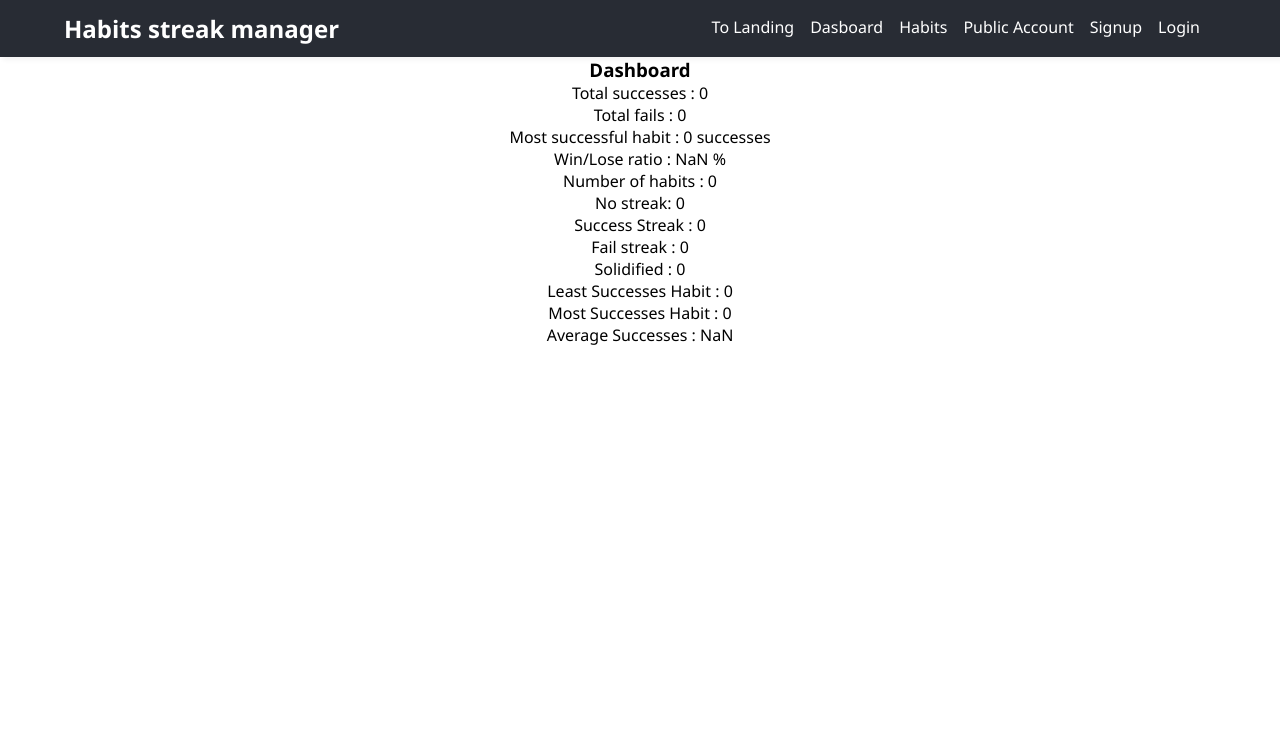
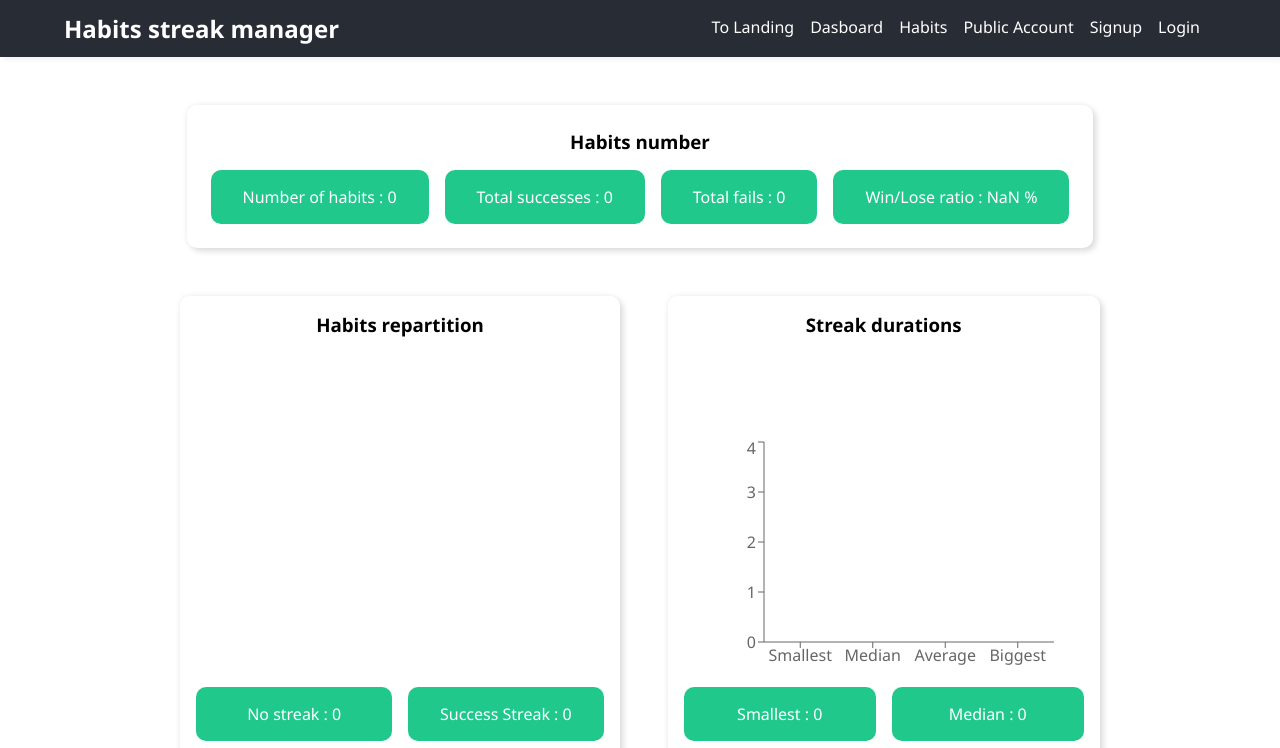
Before and after one commit to Jordan6794/Habits30, a React (Create React App) app: page /dashboard in a window 1280 px wide. Shown: the top 748 px of the page. Built offline with nearby package versions, Linux system fonts and the light colour scheme.

Commit message:
Dashboard design V1

```diff
--- a/src/components/Dashboard/BarChartComponent.tsx
+++ b/src/components/Dashboard/BarChartComponent.tsx
@@ -6,8 +6,8 @@ const BarChartComponent: FunctionComponent<{data: Array<{name: string, Successes
 	return (
 		// <ResponsiveContainer width="100%" height="100%">
 			<BarChart
-				width={500}
-				height={300}
+				width={400}
+				height={240}
 				data={data}
 				margin={{
 					top: 5,
@@ -16,7 +16,7 @@ const BarChartComponent: FunctionComponent<{data: Array<{name: string, Successes
 					bottom: 5,
 				}}
 			>
-				<CartesianGrid strokeDasharray="3 3" />
+				{/* <CartesianGrid strokeDasharray="3 3" /> */}
 				<XAxis dataKey="name" />
 				<YAxis />
 				<Tooltip />
--- /dev/null
+++ b/src/components/Dashboard/Dashboard.module.css
@@ -0,0 +1,72 @@
+
+.topStatsDiv {
+    display: flex;
+    justify-content: center;
+    margin-top: 3em;
+    margin-bottom: 3em;
+}
+
+.topStatsContainer {
+    max-width: 90%;
+    box-shadow: 3px 3px 6px rgba(0,0,0,0.15), -2px -2px 4px rgba(0,0,0,0.03);
+    padding: 1.5em;
+    border-radius: 10px;
+}
+
+.topTitleDiv{
+    margin-bottom: 1em;
+}
+
+.topContentDiv {
+    display: flex;
+}
+
+.textStats {
+    display: flex;
+}
+.statBoxDiv {
+    background-color: var(--main-color);
+    color: white;
+    padding: 1em 2em;
+    border-radius: 10px;
+}
+
+.marginRight {
+    margin-right: 1em;
+}
+
+.bottomStatsDiv {
+    display: flex;
+    justify-content: center;
+    margin-bottom: 4em;
+}
+
+.pieDiv,
+.barChartDiv {
+    padding: 1em;
+    box-shadow: 3px 3px 6px rgba(0,0,0,0.15), -2px -2px 4px rgba(0,0,0,0.03);
+    border-radius: 10px;
+}
+
+.pieDiv {
+    margin-right: 3em;
+}
+
+.pieTextStats {
+    display: grid;
+    grid-template-columns: 1fr 1fr;
+    gap: 1em;
+}
+
+.chartDiv {
+    height: 250px;
+    margin-top: 100px;
+    display: flex;
+    align-items: baseline;
+}
+
+.barTextStats {
+    display: grid;
+    grid-template-columns: 1fr;
+    gap: 1em;
+}
--- a/src/components/Dashboard/Dashboard.tsx
+++ b/src/components/Dashboard/Dashboard.tsx
@@ -4,30 +4,33 @@ import { useAppSelector } from '../../hooks'
 import {
 	calculateAverageSuccesses,
 	calculateMostSuccessesHabit,
-	calculateMostSuccessfulHabit,
 	calculateNonStreakedHabits,
 	calculateSmallestSuccessesHabit,
 	calculateStreakedHabits,
 	calculateTotalSuccesses,
 	calculateSuccessesFailRatio,
 	calculateTotalFails,
+	calculateMedianSuccesses,
 } from '../../services/stats.service'
 import { SUCCESS_STREAK_COLOR, SUCCESS_FINISH_COLOR, FAIL_STREAK_COLOR } from '../../consts/consts'
 
 import PieComponent from './PieComponent'
 import BarChartComponent from './BarChartComponent'
+import StatBox from './StatBox'
+
+import styles from './Dashboard.module.css'
 
 const Dasboard: FunctionComponent = () => {
 	const habits = useAppSelector((state) => state.habits)
 
 	const totalSuccesses = calculateTotalSuccesses(habits)
 	const totalFails = calculateTotalFails(habits)
-	const mostSuccessfulHabit = calculateMostSuccessfulHabit(habits)
 	const successFailRatio = calculateSuccessesFailRatio(habits)
 
 	const smallestSuccessHabit = calculateSmallestSuccessesHabit(habits)
 	const mostSuccessHabit = calculateMostSuccessesHabit(habits)
 	const averageSuccesses = calculateAverageSuccesses(habits)
+	const medianSuccesses = calculateMedianSuccesses(habits)
 
 	const solidifiedHabits = calculateStreakedHabits(habits, SUCCESS_FINISH_COLOR)
 	const successStreakHabits = calculateStreakedHabits(habits, SUCCESS_STREAK_COLOR)
@@ -43,30 +46,79 @@ const Dasboard: FunctionComponent = () => {
 	const pieColors = ['gray', 'green', 'red', '#20C98B']
 
 	const barData = [
-    {name: 'Smallest streak', Successes: smallestSuccessHabit},
-    {name: 'Average streak', Successes: averageSuccesses},
-    {name: 'Biggest streak', Successes: mostSuccessHabit}
+		{ name: 'Smallest', Successes: smallestSuccessHabit },
+		{ name: 'Median', Successes: medianSuccesses },
+		{ name: 'Average', Successes: averageSuccesses },
+		{ name: 'Biggest', Successes: mostSuccessHabit },
 	]
 
 	return (
 		<>
-			<h3>Dashboard</h3>
+			<div className={styles.topStatsDiv}>
+				<div className={styles.topStatsContainer}>
+					<div className={styles.topTitleDiv}>
+						<h3>Habits number</h3>
+					</div>
+					<div className={styles.topContentDiv}>
+						<div className={`${styles.statBoxDiv} ${styles.marginRight}`}>
+							<p>Number of habits : {habits.length}</p>
+						</div>
+						<StatBox>
 							<p>Total successes : {totalSuccesses}</p>
+						</StatBox>
+						<div className={`${styles.statBoxDiv} ${styles.marginRight}`}>
 							<p>Total fails : {totalFails}</p>
-			<p>Most successful habit : {mostSuccessfulHabit} successes</p>
+						</div>
+						<div className={styles.statBoxDiv}>
 							<p>Win/Lose ratio : {successFailRatio} %</p>
-			<p>Number of habits : {habits.length}</p>
-      <p>No streak: {noStreakHabits}</p>
+						</div>
+					</div>
+				</div>
+			</div>
+
+			<div className={styles.bottomStatsDiv}>
+				<div className={styles.pieDiv}>
+					<h3>Habits repartition</h3>
+					<div className={styles.charttDiv}>
+						<PieComponent data={pieData} colors={pieColors} />
+					</div>
+					<div className={styles.pieTextStats}>
+						<div className={styles.statBoxDiv}>
+							<p>No streak : {noStreakHabits}</p>
+						</div>
+						<div className={styles.statBoxDiv}>
 							<p>Success Streak : {successStreakHabits}</p>
+						</div>
+						<div className={styles.statBoxDiv}>
 							<p>Fail streak : {failStreakHabits}</p>
+						</div>
+						<div className={styles.statBoxDiv}>
 							<p>Solidified : {solidifiedHabits}</p>
-      <p>Least Successes Habit : {smallestSuccessHabit}</p>
-      <p>Most Successes Habit : {mostSuccessHabit}</p>
-      <p>Average Successes : {averageSuccesses}</p>
+						</div>
+					</div>
+				</div>
 
-      <PieComponent data={pieData} colors={pieColors} />
-      <BarChartComponent data={barData}/>
-
+				<div className={styles.barChartDiv}>
+					<h3>Streak durations</h3>
+					<div className={styles.chartDiv}>
+						<BarChartComponent data={barData} />
+					</div>
+					<div className={styles.pieTextStats}>
+						<div className={styles.statBoxDiv}>
+							<p>Smallest : {smallestSuccessHabit}</p>
+						</div>
+						<div className={styles.statBoxDiv}>
+							<p>Median : {medianSuccesses}</p>
+						</div>
+						<div className={styles.statBoxDiv}>
+							<p>Average : {averageSuccesses}</p>
+						</div>
+						<div className={styles.statBoxDiv}>
+							<p>Most : {mostSuccessHabit}</p>
+						</div>
+					</div>
+				</div>
+			</div>
 		</>
 	)
 }
--- a/src/components/Dashboard/PieComponent.tsx
+++ b/src/components/Dashboard/PieComponent.tsx
@@ -12,7 +12,7 @@ const PieComponent: FunctionComponent<{ data: Array<{ name: string; value: numbe
 
 	return (
 		// <ResponsiveContainer>
-		<PieChart width={400} height={400}>
+		<PieChart width={400} height={350}>
 			<Pie
 				activeIndex={activeIndex}
 				activeShape={renderActiveShape}
--- /dev/null
+++ b/src/components/Dashboard/StatBox.tsx
@@ -0,0 +1,14 @@
+import { FunctionComponent } from "react"
+
+import styles from "./Dashboard.module.css"
+
+const StatBox: FunctionComponent<{children?: JSX.Element | JSX.Element[]}> = (props) => {
+
+    return(
+        <div className={`${styles.statBoxDiv} ${styles.marginRight}`}>
+            {props.children}
+        </div>
+    )
+}
+
+export default StatBox
--- a/src/services/stats.service.ts
+++ b/src/services/stats.service.ts
@@ -77,3 +77,19 @@ export function calculateAverageSuccesses(habits: Habit[]){
     const average = sum / habits.length
     return average.toFixed(2)
 }
+
+export function calculateMedianSuccesses(habits: Habit[]){
+	if(habits.length === 0) { return 0 }
+	const sortedArray = habits.map(habit => habit.successCounter)
+	sortedArray.sort()
+	console.log(sortedArray)
+	if(sortedArray.length % 2 !== 0){
+		const index = Math.floor(sortedArray.length / 2)
+		return sortedArray[index]
+	} else {
+		const belowMedianIndex = (sortedArray.length / 2 ) - 1
+		const belowMedian = sortedArray[belowMedianIndex]
+		const aboveMedian = sortedArray[belowMedianIndex + 1]
+		return ((belowMedian + aboveMedian) / 2).toFixed(2)
+	}
+}
```
Also changed, not shown: src/improvements.md (+3 -5 lines). Lines whose indentation alone changed are shown as unchanged.
